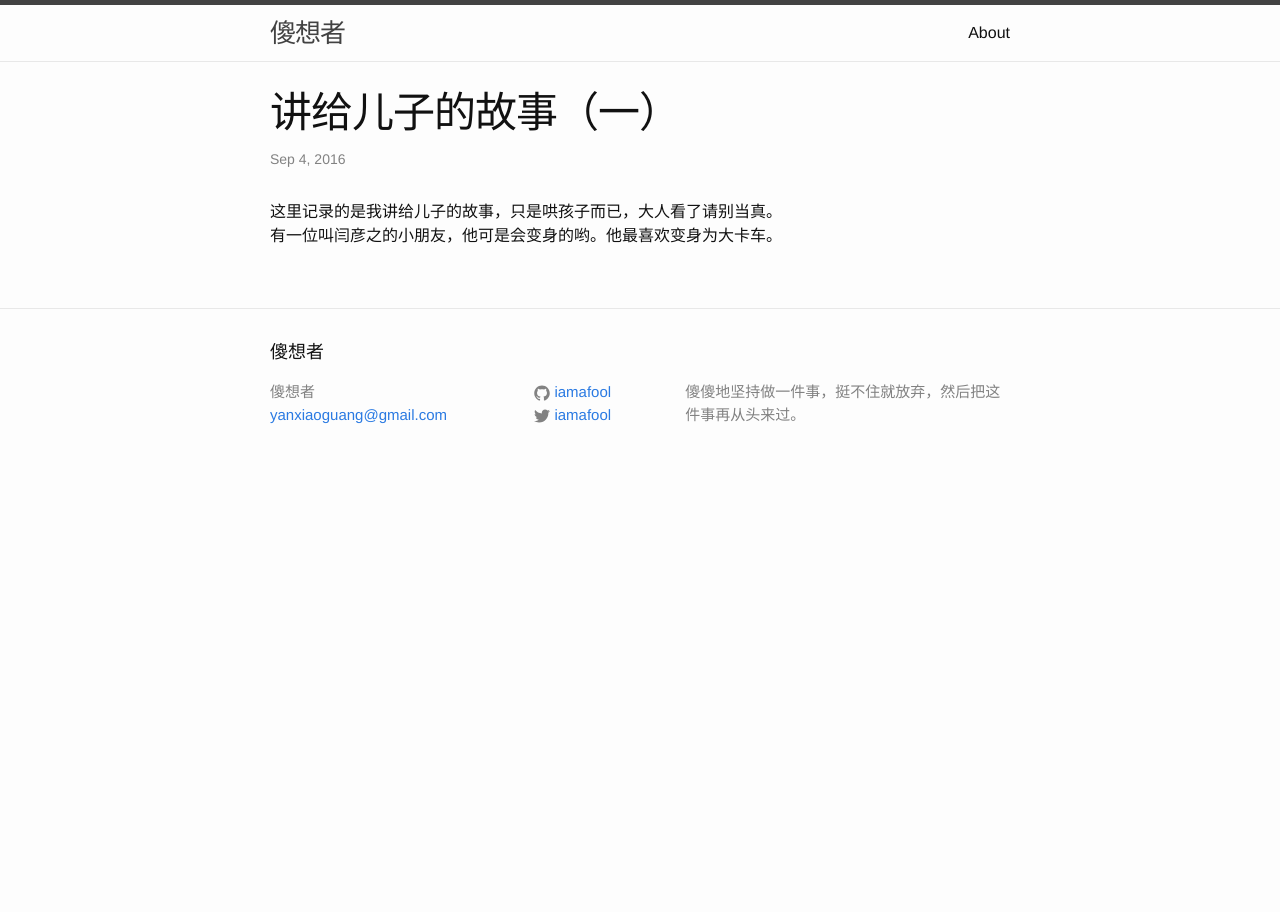
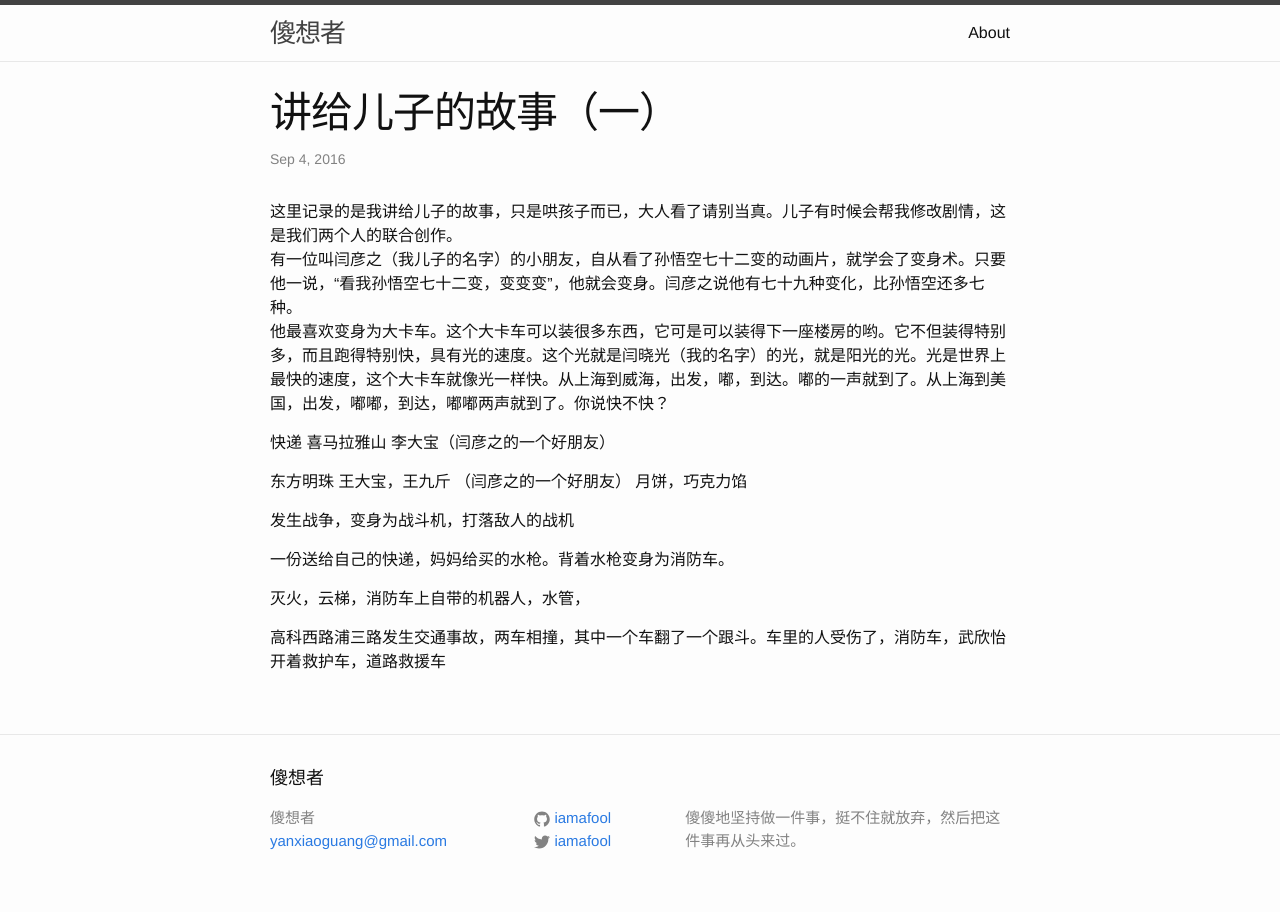
Before and after one commit to iamafool/iamafool.github.io, a Jekyll site: the page built from _posts/2016-09-04-story-01.markdown, in a window 1280 px wide. Built offline with Jekyll 4.4.1, drawn with Linux system fonts in a browser that asks for light colours; comment, search, counter and statistics services are not loaded.

Commit message:
update story 01

```diff
--- a/_posts/2016-09-04-story-01.markdown
+++ b/_posts/2016-09-04-story-01.markdown
@@ -4,5 +4,19 @@ title:  "讲给儿子的故事（一）"
 date:   2016-09-04 21:25:00 +0800
 categories: 故事
 ---
-这里记录的是我讲给儿子的故事，只是哄孩子而已，大人看了请别当真。
-有一位叫闫彦之的小朋友，他可是会变身的哟。他最喜欢变身为大卡车。
+这里记录的是我讲给儿子的故事，只是哄孩子而已，大人看了请别当真。儿子有时候会帮我修改剧情，这是我们两个人的联合创作。
+有一位叫闫彦之（我儿子的名字）的小朋友，自从看了孙悟空七十二变的动画片，就学会了变身术。只要他一说，“看我孙悟空七十二变，变变变”，他就会变身。闫彦之说他有七十九种变化，比孙悟空还多七种。
+他最喜欢变身为大卡车。这个大卡车可以装很多东西，它可是可以装得下一座楼房的哟。它不但装得特别多，而且跑得特别快，具有光的速度。这个光就是闫晓光（我的名字）的光，就是阳光的光。光是世界上最快的速度，这个大卡车就像光一样快。从上海到威海，出发，嘟，到达。嘟的一声就到了。从上海到美国，出发，嘟嘟，到达，嘟嘟两声就到了。你说快不快？
+
+快递
+喜马拉雅山 李大宝（闫彦之的一个好朋友）
+
+东方明珠 王大宝，王九斤 （闫彦之的一个好朋友） 月饼，巧克力馅
+
+发生战争，变身为战斗机，打落敌人的战机
+
+一份送给自己的快递，妈妈给买的水枪。背着水枪变身为消防车。
+
+灭火，云梯，消防车上自带的机器人，水管，
+
+高科西路浦三路发生交通事故，两车相撞，其中一个车翻了一个跟斗。车里的人受伤了，消防车，武欣怡开着救护车，道路救援车
```
